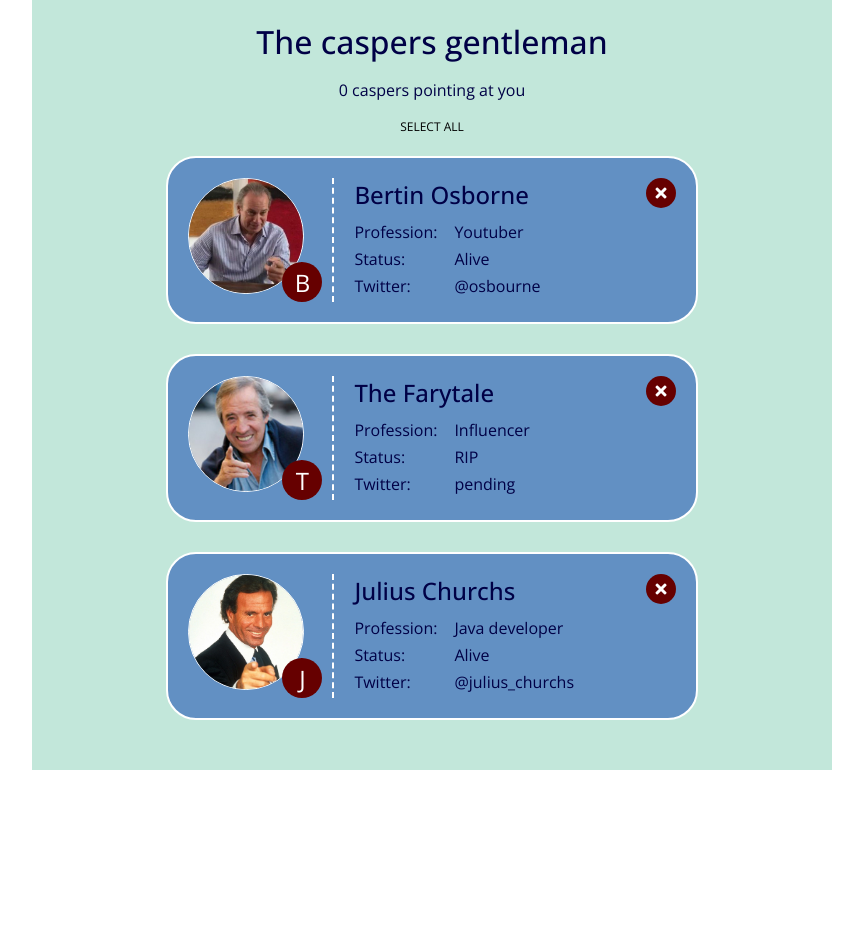
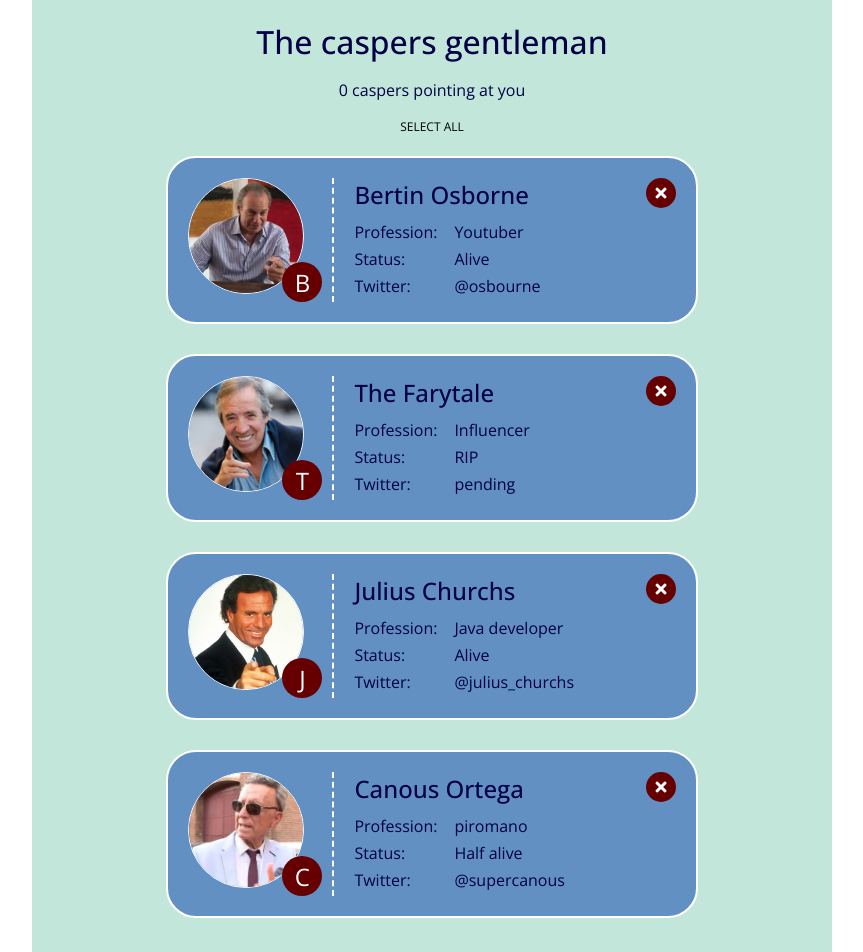
Before and after one commit to raqueladrados/202304-W4CH1-Raquel-Adrados, a React (Vite) app: page / in a window 1280 px wide. Shown: the top 952 px of the page, without its empty margins (208-1071 px from the left). Before the commit the page ends 800 px from the top, so only its background shows below. Built offline with nearby package versions, Linux system fonts and the light colour scheme.

Commit message:
Add another casper

```diff
--- a/src/components/gentleman.mock.ts
+++ b/src/components/gentleman.mock.ts
@@ -29,4 +29,14 @@ export const gentlemen = [
     alternativeText: "Churchs pointing at you",
     selected: true,
   },
+  {
+    id: 4,
+    name: "Canous Ortega",
+    status: "Half alive",
+    profession: "piromano",
+    twitter: "@supercanous",
+    picture: "cano.jpg",
+    alternativeText: "The Canous pointing at you",
+    selected: true,
+  },
 ];
```
Also changed, not shown: public/cano.jpg (added).
